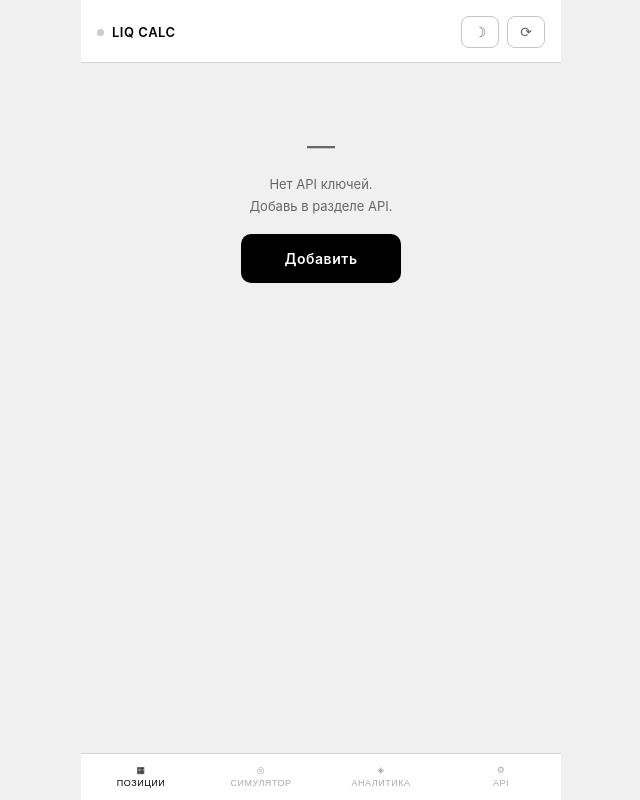
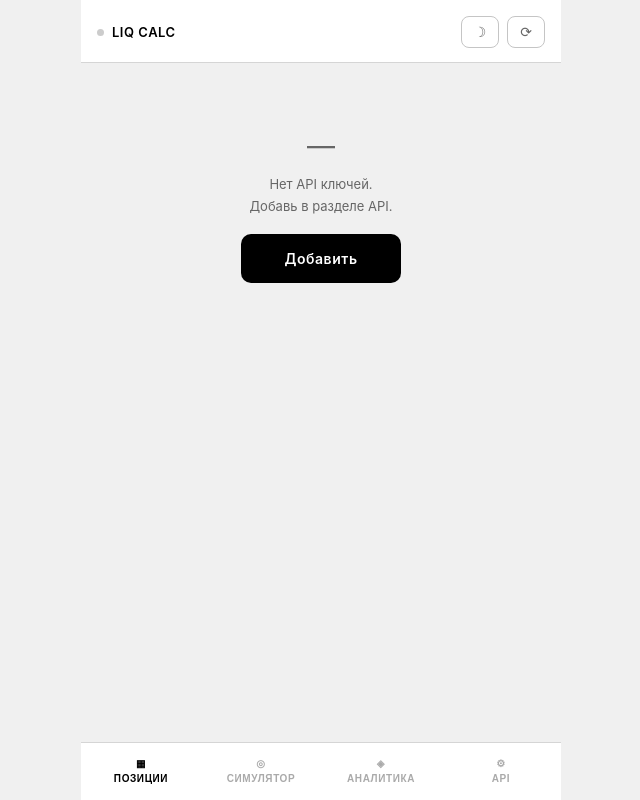
Before and after one commit to romanesssss/liq-calc, a plain HTML site: page index.html in a window 1280 px wide. Shown: the whole page, without its empty margins (319-959 px from the left). Drawn offline with Linux system fonts and the light colour scheme.

Commit message:
Update styles for navigation buttons and scroll area

```diff
--- a/index.html
+++ b/index.html
@@ -42,7 +42,7 @@ input[type=number]::-webkit-inner-spin-button{-webkit-appearance:none}
 input[type=number]{-moz-appearance:textfield}
 .safe-top{height:env(safe-area-inset-top);background:var(--bg2);flex-shrink:0;transition:background .2s}
 .app{flex:1;display:flex;flex-direction:column;max-width:480px;margin:0 auto;width:100%;overflow:hidden;min-height:0}
-.scroll-area{flex:1;overflow-y:auto;padding-bottom:calc(env(safe-area-inset-bottom) + 76px)}
+.scroll-area{flex:1;overflow-y:auto;padding-bottom:calc(env(safe-area-inset-bottom) + 90px)}
 .header{padding:16px 16px 14px;border-bottom:1px solid var(--b1);display:flex;align-items:center;justify-content:space-between;background:var(--bg2);flex-shrink:0;transition:background .2s,border-color .2s}
 .h-title{font-size:13px;font-weight:600;letter-spacing:.04em;color:var(--fg)}
 .h-right{display:flex;gap:8px;align-items:center}
@@ -51,9 +51,9 @@ input[type=number]{-moz-appearance:textfield}
 .btn-icon{background:none;border:1px solid var(--b2);color:var(--dim2);border-radius:8px;padding:8px 12px;font-family:var(--font);font-size:14px;cursor:pointer;transition:all .15s;line-height:1}
 .btn-icon:active{background:var(--b1);color:var(--fg)}
 .bottom-nav{position:fixed;bottom:0;left:50%;transform:translateX(-50%);width:100%;max-width:480px;display:flex;background:var(--nav);border-top:1px solid var(--b1);padding-bottom:env(safe-area-inset-bottom);transition:background .2s,border-color .2s}
-.nav-btn{flex:1;display:flex;flex-direction:column;align-items:center;gap:3px;padding:12px 0;background:none;border:none;cursor:pointer}
-.nav-btn span{font-size:9px;letter-spacing:.06em;text-transform:uppercase;transition:color .15s;font-weight:500}
-.nav-icon{font-size:18px;line-height:1;transition:color .15s}
+.nav-btn{flex:1;display:flex;flex-direction:column;align-items:center;gap:4px;padding:16px 0;background:none;border:none;cursor:pointer}
+.nav-btn span{font-size:10px;letter-spacing:.06em;text-transform:uppercase;transition:color .15s;font-weight:600}
+.nav-icon{font-size:22px;line-height:1;transition:color .15s}
 .nav-btn.active span,.nav-btn.active .nav-icon{color:var(--fg)}
 .nav-btn:not(.active) span,.nav-btn:not(.active) .nav-icon{color:var(--b3)}
 .sec{padding:14px 16px}.lbl{font-size:10px;font-weight:600;color:var(--dim2);letter-spacing:.08em;text-transform:uppercase;margin-bottom:8px}
```
